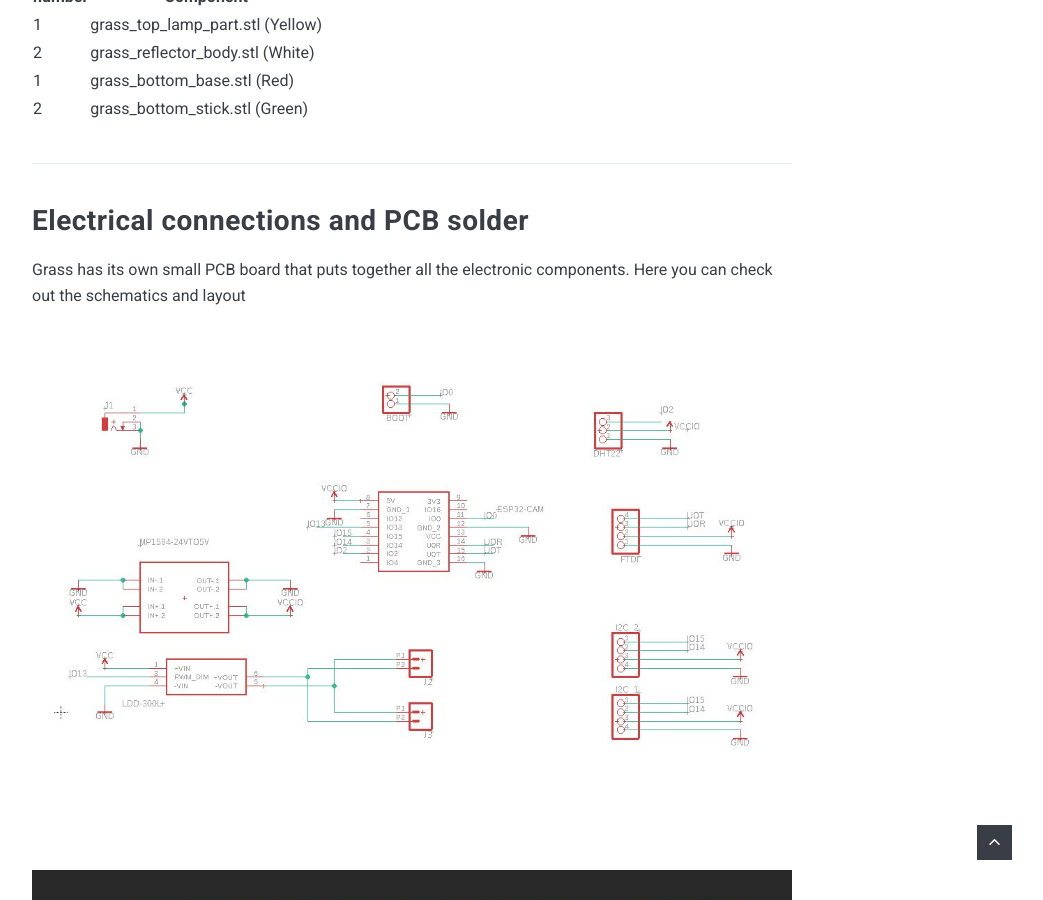
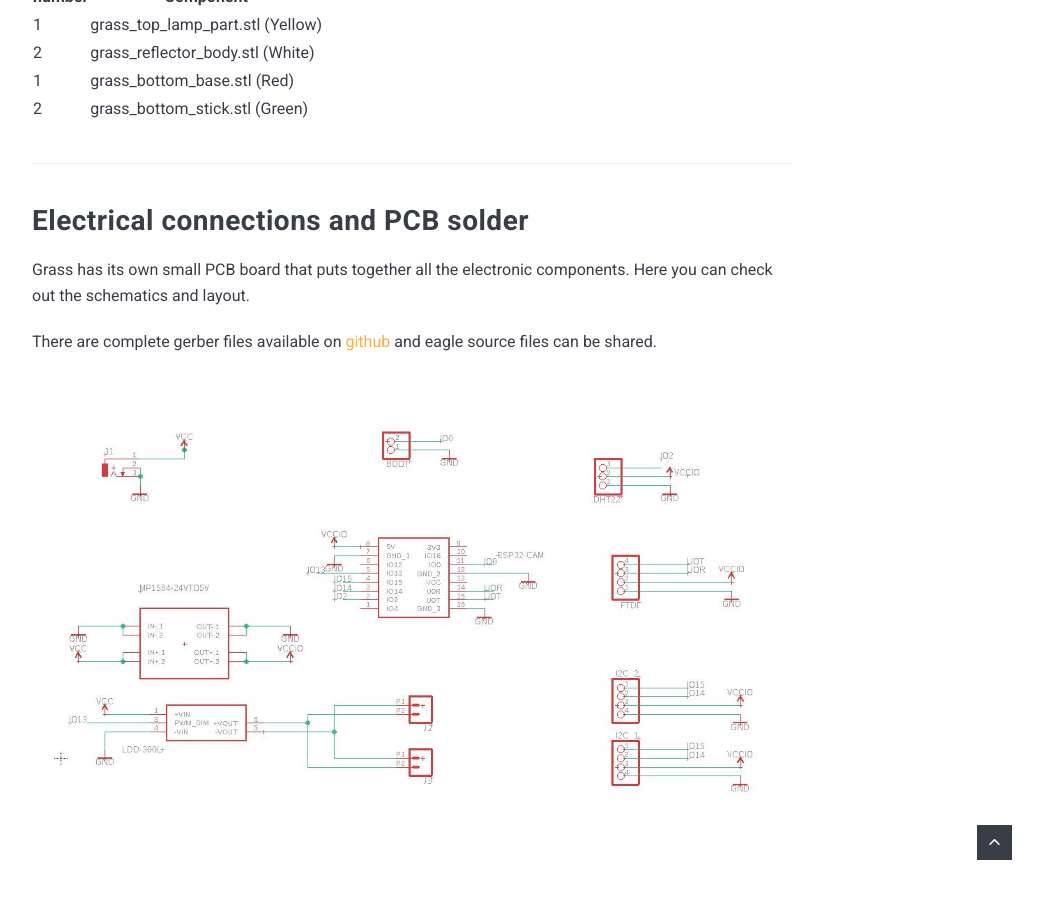
Before and after one commit to nkmakes/nkmakes.github.io, a Jekyll site: the page built from _projects/grow-assistant.md, in a window 1280 px wide and 900 px high, scrolled down 4656 px. Shown: the whole window, without its empty margins (228-1271 px from the left). Built offline with Jekyll 4.4.1, drawn with Linux system fonts in a browser that asks for light colours; nearby versions of some CDN libraries; comment, search, counter and statistics services are not loaded.

Commit message:
Update grow-assistant.md

```diff
--- a/_projects/grow-assistant.md
+++ b/_projects/grow-assistant.md
@@ -107,7 +107,9 @@ So i decided to create a tabletop planter which could give enough light to my pl
 
 ## Electrical connections and PCB solder
 
-Grass has its own small PCB board that puts together all the electronic components. Here you can check out the schematics and layout
+Grass has its own small PCB board that puts together all the electronic components. Here you can check out the schematics and layout.
+
+There are complete gerber files available on [github]({{site.github}}) and eagle source files can be shared.
 
 ![grass pcb schematic]({{ site.baseurl }}/images/schema.JPG)
 
```
